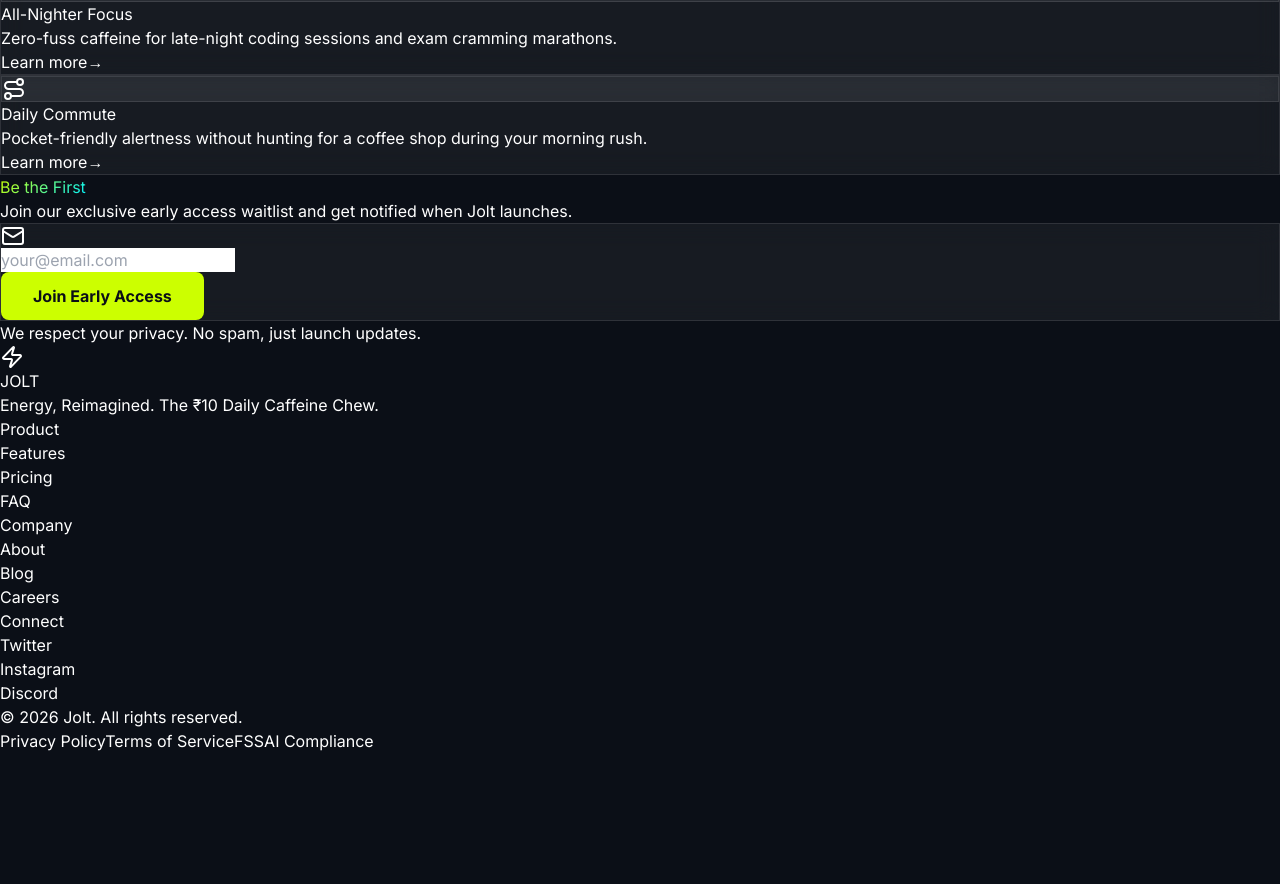
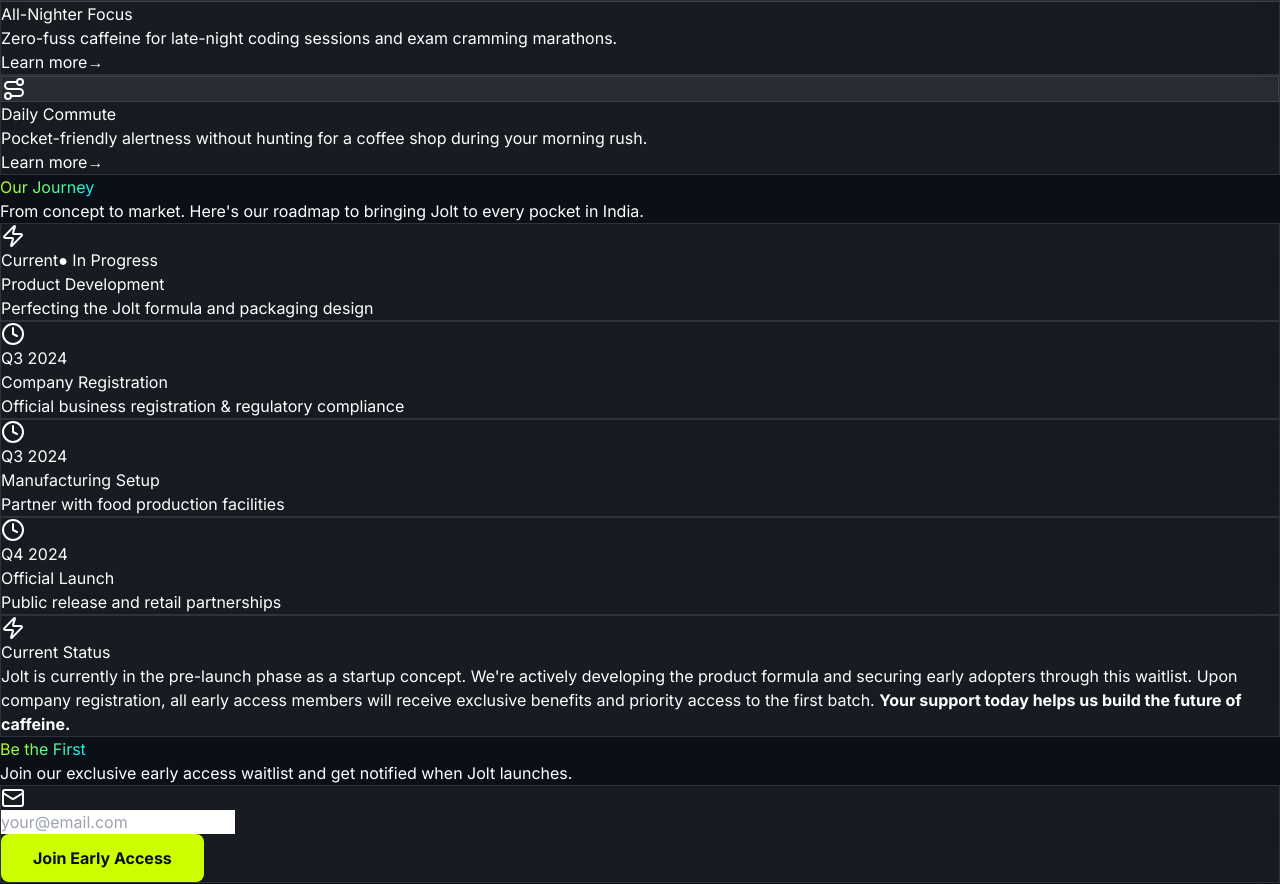
Before and after one commit to sa9446/VEES, a Next.js app: page / in a window 1280 px wide. Shown: the part 1787-2671 px from the top of the page. Before the commit the page ends 2540 px from the top, so only its background shows below. Built offline with nearby package versions, Linux system fonts and the light colour scheme.

Commit message:
Add roadmap section, founder info, and early-stage startup disclaimer

```diff
--- a/app/page.tsx
+++ b/app/page.tsx
@@ -2,6 +2,7 @@
 import Calculator from '@/components/Calculator';
 import Comparison from '@/components/Comparison';
 import UseCases from '@/components/UseCases';
+import Roadmap from '@/components/Roadmap';
 import Waitlist from '@/components/Waitlist';
 import Footer from '@/components/Footer';
 
@@ -12,6 +13,7 @@
       <Calculator />
       <Comparison />
       <UseCases />
+      <Roadmap />
       <Waitlist />
       <Footer />
     </main>
--- a/components/Footer.tsx
+++ b/components/Footer.tsx
@@ -2,7 +2,7 @@
 
 import React from 'react';
 import { motion } from 'framer-motion';
-import { Mail, Zap } from 'lucide-react';
+import { Mail, Zap, Github, Twitter, Mail as MailIcon } from 'lucide-react';
 
 export default function Footer() {
   const currentYear = new Date().getFullYear();
@@ -10,7 +10,7 @@
   return (
     <footer className="border-t border-white/10 py-12 px-4">
       <div className="container mx-auto max-w-6xl">
-        <div className="grid grid-cols-1 md:grid-cols-4 gap-8 mb-12">
+        <div className="grid grid-cols-1 md:grid-cols-5 gap-8 mb-12">
           {/* Brand */}
           <motion.div
             initial={{ opacity: 0, y: 20 }}
@@ -27,7 +27,7 @@
             </p>
           </motion.div>
 
-          {/* Quick Links */}
+          {/* Product */}
           <motion.div
             initial={{ opacity: 0, y: 20 }}
             whileInView={{ opacity: 1, y: 0 }}
@@ -71,6 +71,28 @@
               <li><a href="#" className="hover:text-brand-lime transition-colors">Discord</a></li>
             </ul>
           </motion.div>
+
+          {/* Founder Contact */}
+          <motion.div
+            initial={{ opacity: 0, y: 20 }}
+            whileInView={{ opacity: 1, y: 0 }}
+            transition={{ delay: 0.4, duration: 0.6 }}
+            viewport={{ once: true }}
+          >
+            <h4 className="font-bold mb-4">Founder</h4>
+            <div className="space-y-3">
+              <p className="text-sm text-gray-300 font-semibold">
+                Samanvay Agrawal
+              </p>
+              <a
+                href="mailto:samanvay.agrawal@yahoo.com"
+                className="flex items-center gap-2 text-sm text-brand-lime hover:text-brand-cyan transition-colors"
+              >
+                <MailIcon className="w-4 h-4" />
+                samanvay.agrawal@yahoo.com
+              </a>
+            </div>
+          </motion.div>
         </div>
 
         <div className="border-t border-white/10 pt-8">
@@ -82,7 +104,7 @@
               viewport={{ once: true }}
               className="text-gray-500 text-sm"
             >
-              © {currentYear} Jolt. All rights reserved.
+              © {currentYear} Jolt. Early-stage startup concept. All rights reserved.
             </motion.p>
 
             <motion.div
--- /dev/null
+++ b/components/Roadmap.tsx
@@ -0,0 +1,149 @@
+'use client';
+
+import React from 'react';
+import { motion } from 'framer-motion';
+import { Check, Clock, Zap } from 'lucide-react';
+
+const roadmapItems = [
+  {
+    phase: 'Current',
+    title: 'Product Development',
+    description: 'Perfecting the Jolt formula and packaging design',
+    status: 'in-progress',
+    icon: Zap,
+  },
+  {
+    phase: 'Q3 2024',
+    title: 'Company Registration',
+    description: 'Official business registration & regulatory compliance',
+    status: 'upcoming',
+    icon: Clock,
+  },
+  {
+    phase: 'Q3 2024',
+    title: 'Manufacturing Setup',
+    description: 'Partner with food production facilities',
+    status: 'upcoming',
+    icon: Clock,
+  },
+  {
+    phase: 'Q4 2024',
+    title: 'Official Launch',
+    description: 'Public release and retail partnerships',
+    status: 'upcoming',
+    icon: Clock,
+  },
+];
+
+export default function Roadmap() {
+  return (
+    <section className="py-20 px-4 relative overflow-hidden">
+      <div className="container mx-auto max-w-6xl">
+        <motion.div
+          initial={{ opacity: 0, y: 20 }}
+          whileInView={{ opacity: 1, y: 0 }}
+          transition={{ duration: 0.8 }}
+          viewport={{ once: true }}
+          className="text-center mb-16"
+        >
+          <h2 className="text-4xl lg:text-5xl font-black mb-4">
+            <span className="gradient-text">Our Journey</span>
+          </h2>
+          <p className="text-gray-400 text-lg max-w-2xl mx-auto">
+            From concept to market. Here's our roadmap to bringing Jolt to every pocket in India.
+          </p>
+        </motion.div>
+
+        {/* Timeline */}
+        <div className="relative">
+          {/* Vertical line */}
+          <div className="hidden md:block absolute left-1/2 transform -translate-x-1/2 w-1 h-full bg-gradient-to-b from-brand-lime via-brand-cyan to-brand-lime" />
+
+          <div className="space-y-12">
+            {roadmapItems.map((item, idx) => {
+              const Icon = item.icon;
+              const isInProgress = item.status === 'in-progress';
+
+              return (
+                <motion.div
+                  key={idx}
+                  initial={{ opacity: 0, y: 30 }}
+                  whileInView={{ opacity: 1, y: 0 }}
+                  transition={{ delay: idx * 0.15, duration: 0.8 }}
+                  viewport={{ once: true }}
+                  className={`md:flex gap-8 items-center ${idx % 2 === 0 ? 'md:flex-row-reverse' : ''}`}
+                >
+                  {/* Left/Right Content */}
+                  <div className="flex-1">
+                    <motion.div
+                      whileHover={{ translateY: -5 }}
+                      className="glass rounded-2xl p-8 border-2 border-transparent hover:border-brand-lime transition-all"
+                    >
+                      <div className="flex items-start gap-4">
+                        <div className={`w-12 h-12 rounded-lg flex items-center justify-center flex-shrink-0 ${isInProgress ? 'bg-brand-lime/20 text-brand-lime' : 'bg-brand-cyan/20 text-brand-cyan'}`}>
+                          <Icon className="w-6 h-6" />
+                        </div>
+                        <div className="flex-1">
+                          <div className="flex items-center gap-2 mb-2">
+                            <span className={`text-sm font-bold px-3 py-1 rounded-full ${isInProgress ? 'bg-brand-lime/20 text-brand-lime' : 'bg-brand-cyan/20 text-brand-cyan'}`}>
+                              {item.phase}
+                            </span>
+                            {isInProgress && (
+                              <span className="text-xs text-brand-lime font-semibold animate-pulse">● In Progress</span>
+                            )}
+                          </div>
+                          <h3 className="text-2xl font-black text-white mb-2">
+                            {item.title}
+                          </h3>
+                          <p className="text-gray-400">
+                            {item.description}
+                          </p>
+                        </div>
+                      </div>
+                    </motion.div>
+                  </div>
+
+                  {/* Center Dot */}
+                  <div className="hidden md:flex justify-center my-8 md:my-0">
+                    <motion.div
+                      animate={{
+                        scale: isInProgress ? [1, 1.2, 1] : 1,
+                      }}
+                      transition={{
+                        duration: 2,
+                        repeat: isInProgress ? Infinity : 0,
+                      }}
+                      className={`w-6 h-6 rounded-full border-4 ${isInProgress ? 'border-brand-lime bg-brand-dark' : 'border-brand-cyan bg-brand-dark'} relative z-10`}
+                    />
+                  </div>
+
+                  {/* Placeholder for alternating layout */}
+                  <div className="hidden md:block flex-1" />
+                </motion.div>
+              );
+            })}
+          </div>
+        </div>
+
+        {/* Status Note */}
+        <motion.div
+          initial={{ opacity: 0, y: 20 }}
+          whileInView={{ opacity: 1, y: 0 }}
+          transition={{ delay: 0.6, duration: 0.8 }}
+          viewport={{ once: true }}
+          className="mt-16 glass rounded-2xl p-8 border-l-4 border-brand-lime"
+        >
+          <div className="flex items-start gap-4">
+            <Zap className="w-6 h-6 text-brand-lime flex-shrink-0 mt-1" />
+            <div>
+              <h4 className="text-lg font-bold text-white mb-2">Current Status</h4>
+              <p className="text-gray-300">
+                Jolt is currently in the pre-launch phase as a startup concept. We're actively developing the product formula and securing early adopters through this waitlist. Upon company registration, all early access members will receive exclusive benefits and priority access to the first batch. <strong className="text-brand-lime">Your support today helps us build the future of caffeine.</strong>
+              </p>
+            </div>
+          </div>
+        </motion.div>
+      </div>
+    </section>
+  );
+}
```
